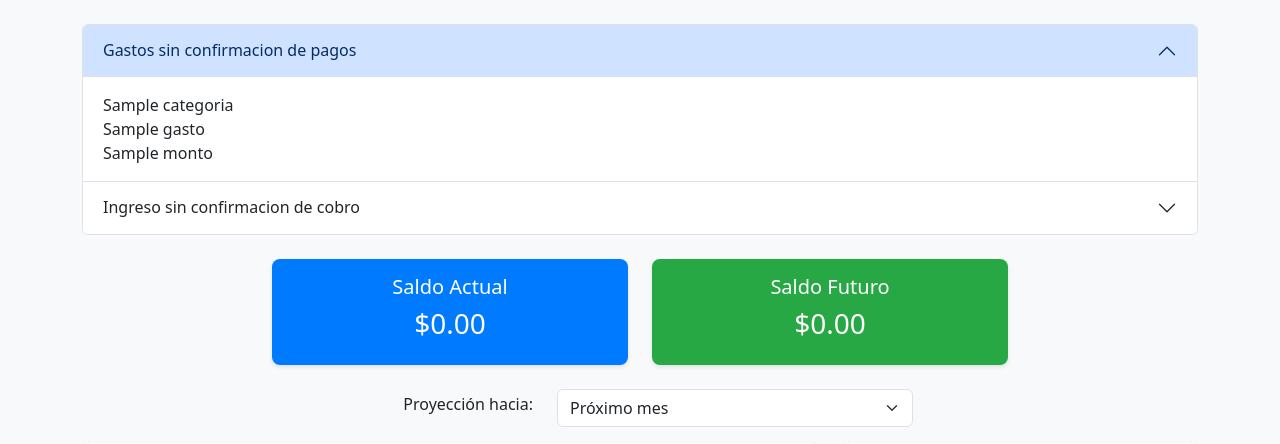
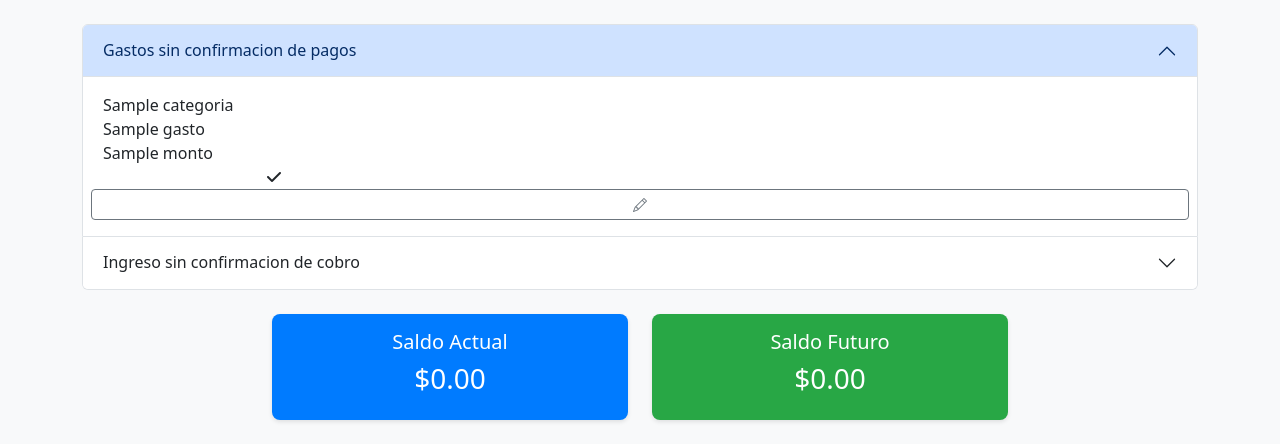
Before and after one commit to Ramicendoya/Grupo_5_2024, a Django app: template finanzas/app/templates/home.html in a window 1280 px wide, after a click on "Gastos sin confirmacion de pagos". Shown: the part 164-608 px from the top of the page. Run offline with Django 3.2, Linux system fonts and the light colour scheme; the template is opened without the code that fills it: most values are stand-ins (such as "Sample title", 1, 10 or a date in 2020); some libraries are stand-ins or nearby versions.

Commit message:
feat: agrego botones de editar y confirmar ingreso

```diff
--- a/finanzas/app/templates/base.html
+++ b/finanzas/app/templates/base.html
@@ -22,6 +22,12 @@
   <!-- Bootstrap JS -->
   <script src="https://cdn.jsdelivr.net/npm/bootstrap@5.3.0/dist/js/bootstrap.bundle.min.js"></script>
 
+  <link href="https://cdn.jsdelivr.net/npm/bootstrap@5.3.0/dist/css/bootstrap.min.css" rel="stylesheet">
+
+  <link href="https://cdn.jsdelivr.net/npm/bootstrap@5.3.2/dist/css/bootstrap.min.css" rel="stylesheet">
+  <link href="https://cdn.jsdelivr.net/npm/bootstrap-icons/font/bootstrap-icons.css" rel="stylesheet">
+
+  <link href="https://cdnjs.cloudflare.com/ajax/libs/font-awesome/6.0.0/css/all.min.css" rel="stylesheet">
 
     <style>
         footer {
--- a/finanzas/app/templates/home.html
+++ b/finanzas/app/templates/home.html
@@ -104,9 +104,14 @@
                                     <div class="col-4 text-center">
                                         <i class="fa-solid fa-check"></i>
                                     </div>
-                                    <div class="col-4 text-center">
-                                        <i class="fa-regular fa-pen-to-square"></i>
-                                    </div>
+                                    <button type="button" class="btn btn-outline-secondary btn-sm"
+                                    data-bs-toggle="modal"
+                                    data-bs-target="#modalEditar"
+                                    data-gasto-id="{{ gasto.id_gasto }}"
+                                    onclick="abrirModalConfirmarYEditar('{{ gasto.id_gasto }}')"
+                                    >
+                                        <i class="bi bi-pencil"></i>
+                                    </button>
                                 </div>
                             </div>
 
@@ -137,14 +142,20 @@
                         <div class="ingreso-campo">{{ ingreso.nombre }}</div>
                         <div class="ingreso-campo">{{ ingreso.monto }}</div>
                         <div class="ingreso">
-                            <div class="row">
-                                <div class="col-4 text-center">
-                                    <i class="fa-solid fa-check"></i>
-                                </div>
-                                <div class="col-4 text-center">
-                                    <i class="fa-regular fa-pen-to-square"></i>
-                                </div>
-                            </div>
+                            <!-- Botón de confirmación -->
+                            <button type="button" class="btn btn-outline-success btn-sm ms-2"
+                                    onclick="confirmarIngreso('{{ ingreso.id_ingreso }}')">
+                                <i class="bi bi-check2-circle"></i>
+                            </button>
+
+                            <!-- Botón de edición -->
+                            <button type="button" class="btn btn-outline-secondary btn-sm"
+                                    data-bs-toggle="modal"
+                                    data-bs-target="#modalEditar"
+                                    data-ingreso-id="{{ ingreso.id_ingreso }}"
+                                    onclick="abrirModalConfirmarYEditar('{{ ingreso.id_ingreso }}')">
+                                <i class="bi bi-pencil"></i>
+                            </button>
                         </div>
                     </div>
                     {% endfor %}
@@ -233,6 +244,55 @@
                         No hay datos registrados.
                     </div>
                 </div>
+            </div>
+        </div>
+    </div>
+</div>
+
+
+<!-- Modal Editar -->
+<div class="modal fade" id="modalEditar" data-bs-backdrop="static" tabindex="-1" aria-labelledby="modalEditarLabel" aria-hidden="true">
+    <div class="modal-dialog">
+        <div class="modal-content">
+            <div class="modal-header">
+                <h5 class="modal-title" id="modalEditarLabel">Editar Ingreso</h5>
+                <button type="button" class="btn-close" data-bs-dismiss="modal" aria-label="Close"></button>
+            </div>
+            <div class="modal-body">
+                <form id="formEditarIngreso" method="POST" action="" onsubmit=" return enviarEdicion(event)">
+                    {% csrf_token %}
+                    <div class="mb-3">
+                        <label for="nombreModal" class="form-label">Nombre</label>
+                        <input type="text" class="form-control" id="nombreModal" name="nombre" required>
+                    </div>
+                    <div class="mb-3">
+                        <label for="montoModal" class="form-label">Monto</label>
+                        <input type="number" class="form-control" id="montoModal" name="monto" required>
+                    </div>
+                    <div class="mb-3">
+                        <label for="categoriaModal" class="form-label">Categoría</label>
+                        <select class="form-select" id="categoriaModal" name="categoria" required>
+                            {% for categoria in categorias %}
+                            <option value="{{ categoria.id }}">{{ categoria.nombre }}</option>
+                            {% endfor %}
+                        </select>
+                    </div>
+                    <div class="mb-3">
+                        <label for="metodo_pagoModal" class="form-label">Método de Pago</label>
+                        <select class="form-select" id="metodo_pagoModal" name="metodo_pago" required>
+                            <option value="Efectivo">Efectivo</option>
+                            <option value="Tarjeta">Tarjeta</option>
+                        </select>
+                    </div>
+                    <div class="mb-3 form-check">
+                        <input type="checkbox" class="form-check-input" id="tipo_ingresoModal" name="tipo_ingresoModal">
+                        <label class="form-check-label" for="tipo_ingresoModal">ingreso Fijo</label>
+                    </div>
+                    <div class="modal-footer">
+                        <button type="button" class="btn btn-secondary" data-bs-dismiss="modal">Cancelar</button>
+                        <button type="submit" class="btn btn-primary">Guardar Cambios</button>
+                    </div>
+                </form>
             </div>
         </div>
     </div>
```
